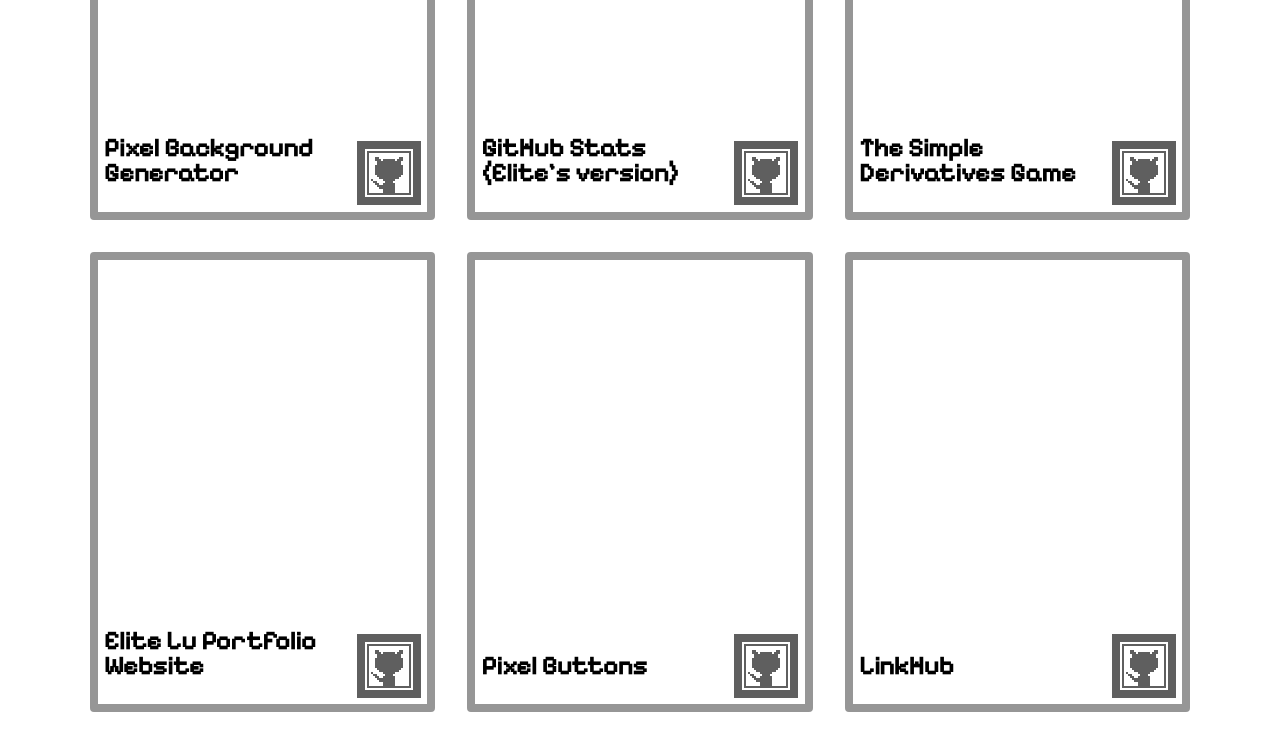
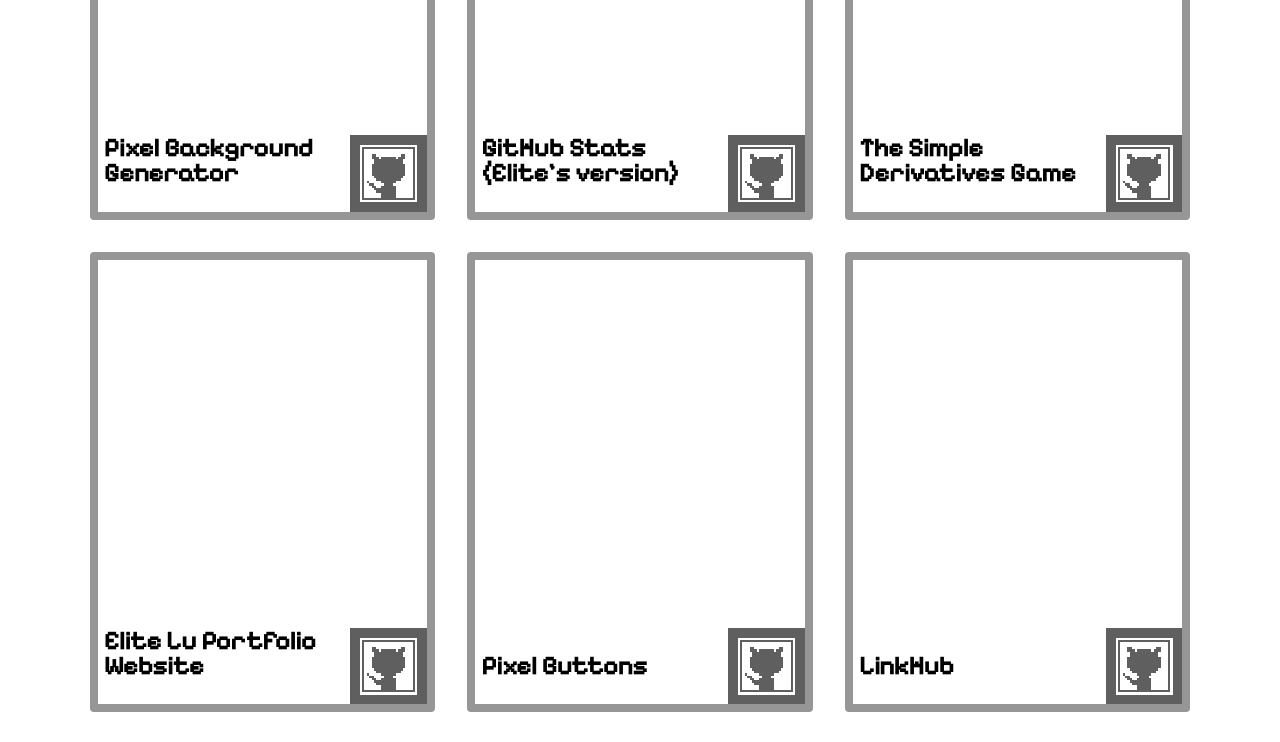
Before and after one commit to honkita/WebsitePortfolio, a Next.js app: page / in a window 1280 px wide. Shown: the part 2180-2922 px from the top of the page. Built offline with nearby package versions, Linux system fonts and the light colour scheme.

Commit message:
[17] Fix to button outline

```diff
--- a/components/PixelButton.jsx
+++ b/components/PixelButton.jsx
@@ -29,13 +29,13 @@ export default function PixelButton(props) {
 
     return (
         <ThemeProvider>
-            <a href={props.url} target={getValue().target}>
+            <Link href={props.url} target={getValue().target}>
                 <button
                     className={`${utilStyles.buttonRendering} ${props.extra != true ? utilStyles.logoButton : utilStyles.titleButtons}`}
-                    title={name}
+                    aria-label={name}
                     alt={"Go to " + name}
                     type="button"
-                    tabindex="-1"
+                    tabIndex={-1}
                 >
                     <img
                         id="Icon"
@@ -45,10 +45,11 @@ export default function PixelButton(props) {
                                 : getValue().darkTheme
                         }
                         title={name}
-                        aria-hidden="true"
+                        aria-hidden={true}
+                        tabIndex={-1}
                     />
                 </button>
-            </a>
+            </Link>
         </ThemeProvider>
     );
 }
--- a/styles/theme.util.module.css
+++ b/styles/theme.util.module.css
@@ -275,9 +275,9 @@
 }
 
 .logoButton {
-  width: 5vw;
-  height: 5vw;
-  margin: 0.5vw;
+  width: 6vw;
+  height: 6vw;
+  padding: 0.5vw;
   background-color: transparent;
   transition: all 0.2s;
   position: relative;
@@ -290,7 +290,6 @@
   left: 0;
   top: 0;
   opacity: 1;
-  transition: opacity 200ms;
 }
 
 .logoButton:hover {
```
